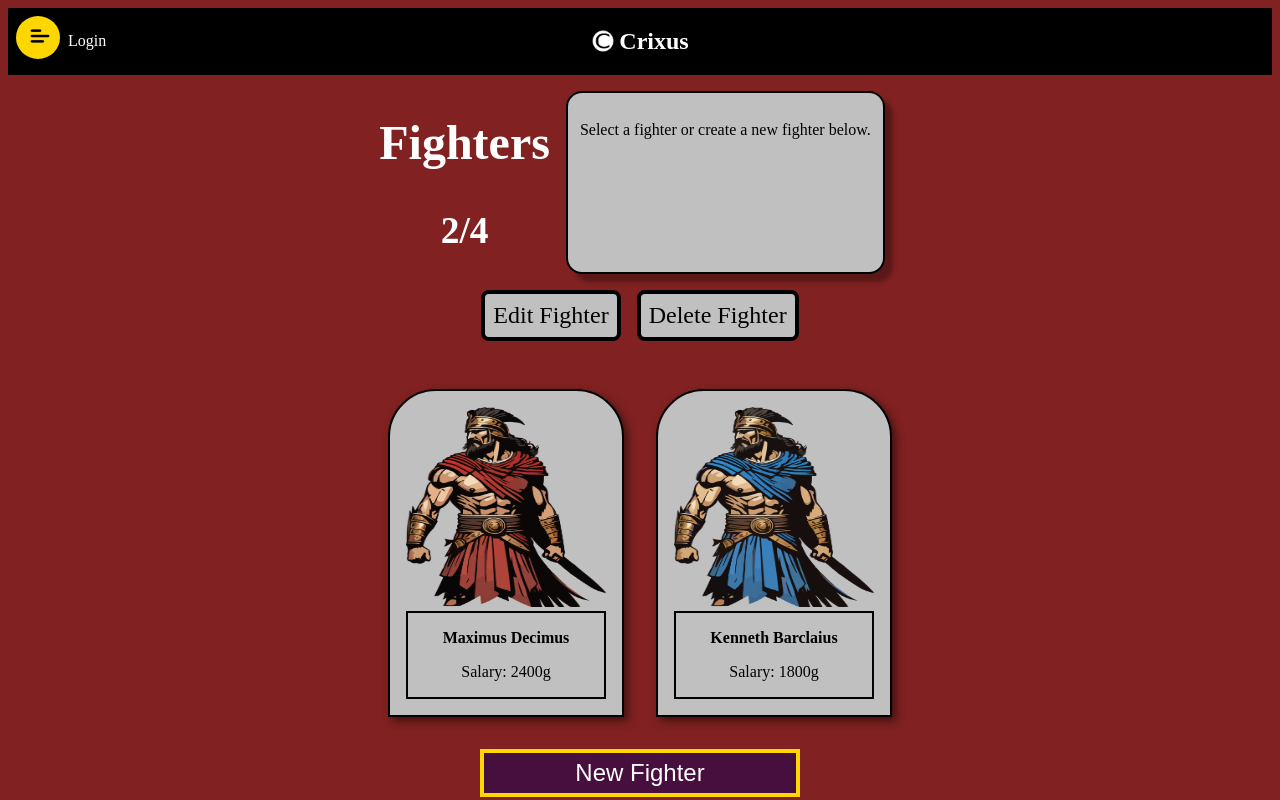
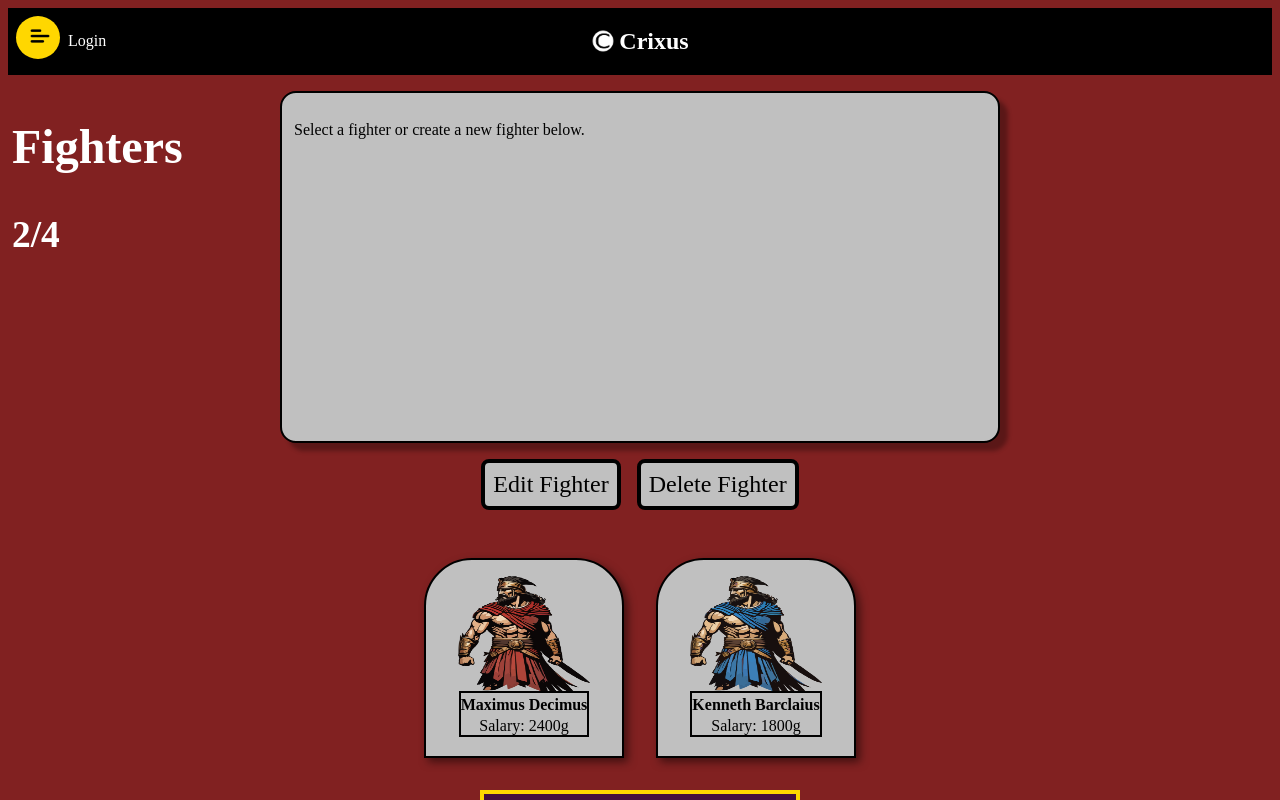
Before and after one commit to Alexander-Sturgeon/OpenSource_Crixus, a React (Vite) app in the folder Crixus/client/: page /fighters in a window 1280 px wide. Shown: the top 800 px of the page. Built offline with nearby package versions, Linux system fonts and the light colour scheme.

Commit message:
styles: fix sizing of fighter detail

```diff
--- a/Crixus/client/src/App.css
+++ b/Crixus/client/src/App.css
@@ -3,3 +3,6 @@ body{
     background-color: #812121;
     /* background-image: radial-gradient(circle at 50% 30%, #3E1E3A 0%, #241023 75%); */
 }
+*{
+      box-sizing: border-box;
+  }
--- a/Crixus/client/src/pages/ViewFighterPage.tsx
+++ b/Crixus/client/src/pages/ViewFighterPage.tsx
@@ -27,24 +27,30 @@ function FightersView(){
     }
     return(
         <section className="fighters-view">
-            <div className="fighter-detail">
+            <div className="fighters-view-upper">
                 <div className="fighters-count-display">
                     <h2>Fighters</h2>
                     <h3>{fighterCount}/4</h3>
                 </div>
+                <div className="fighter-detail">
                     <div className="fighter-selected-body">
                         {!selectedToggle ?
                             <div><p>Select a fighter or create a new fighter below.</p></div>
                             :
+                            <div className="fighter-selected-section">
+                                <h3>Fighter selected</h3>
                                 <div className="fighter-selected">
-                            <h3>Fighter selected</h3>
+
                                     <div className="fighter-selected-details-view">
-                                <div><img src={selectedFighter?.appearance} alt="Fighter Image"/></div>
+                                        <div className="fighter-image-box"><img src={selectedFighter?.appearance} alt="Fighter Image"/></div>
                                         <div className="fighter-selected-details">
                                             <div className="fighter-name-pay">
-                                        <p>First Name: {selectedFighter?.first_name}</p>
-                                        <p>Last Name: {selectedFighter?.last_name}</p>
-                                        <p>Salary: {selectedFighter?.salary}</p>
+                                                <p className="fighter-atr-label">First Name</p>
+                                                <p className="fighter-atr-value">{selectedFighter?.first_name}</p>
+                                                <p className="fighter-atr-label">Last Name</p>
+                                                <p className="fighter-atr-value">{selectedFighter?.last_name}</p>
+                                                <p className="fighter-atr-label">Salary</p>
+                                                <p className="fighter-atr-value">{selectedFighter?.salary}</p>
                                             </div>
                                             <div className="fighter-attributes">
                                                 <div className="fighter-str">
@@ -79,10 +85,14 @@ function FightersView(){
 
 
                                 </div>
+                            </div>
+
                         }
                     </div>
 
                 </div>
+            </div>
+
             <div className="fighter-edt-dlt-btns">
                 <button className="fighter-edit-btn">
                     Edit Fighter
--- a/Crixus/client/src/styles/ViewFighterPage.css
+++ b/Crixus/client/src/styles/ViewFighterPage.css
@@ -1,8 +1,24 @@
+.fighters-view-upper{
+    display: grid;
+    grid-template-columns: 1fr auto 1fr;
+    align-items: start;
+
+}
+.fighters-count-display{
+    color:white;
+    justify-items: left;
+    grid-column: 1;
+    font-size: 2rem;
+    padding: .25rem;
+}
 .fighter-detail{
     display: flex;
     justify-self: center;
+    grid-column: 2;
 }
 .fighter-selected-body{
+    height: 22rem;
+    width: 45rem;
     background-color: #C0C0C0;
     margin: 1rem;
     justify-self: center;
@@ -11,60 +27,110 @@
     box-shadow: .5rem .5rem .25rem rgba(0, 0, 0, .3);
     padding: .75rem;
 }
-.fighters-count-display{
-    color:white;
-    justify-items: center;
-    font-size: 2rem;
+.fighter-selected-section{
+    display: flex;
+    flex-direction: column;
+    height: 100%;
+    width: 100%;
+}
+
+
+.fighter-selected{
+    width: 100%;
+    height: 100%;
+    display: flex;
+    min-height: 0;
 }
 .fighter-selected h3{
     font-size: 2rem;
+    width: 100%;
+    height: 100%;
 }
 .fighter-selected-details-view{
     display: flex;
-    padding: 2rem;
+    width: 100%;
+    height: 100%;
+    min-height: 0;
 }
-.fighter-selected-details-view div img{
-    width: 400px;
-    height: 600px;
+.fighter-selected-details-view > div{
+    min-width: 0;
+    min-height: 0;
+}
+.fighter-image-box{
+    flex: 1;
+}
+.fighter-selected-details-view img{
+    width: 100%;
+    height: 100%;
+    object-fit: contain;
 }
 .fighter-selected-details{
     display: flex;
+    flex-direction: row;
+    flex: 2;
+}
+.fighter-name-pay{
+    flex: 5;
+    justify-items: center;
+    width: 100%;
+    margin-left: .2rem;
+    gap: 0;
+    display: flex;
     flex-direction: column;
 }
-.fighter-name-pay{
-    justify-items: center;
+.fighter-name-pay p{
+    margin: .2rem;
+    min-width: 0;
 }
-.fighter-name-pay p{
-    font-size: 1.5rem;
-    padding: .4rem;
+.fighter-atr-label{
+    opacity: 75%;
+}
+.fighter-atr-value{
+    font-size: 1rem;
     background-color: #565656;
     color: white;
     border-radius: .25rem;
-    width: 10rem;
+    width: 100%;
+    padding: .2rem;
 }
 .fighter-attributes{
+    flex: 4;
     display: flex;
+    flex-direction: column;
     gap: 2rem;
     align-items: center;
-    margin: 1rem;
+}
+.fighter-attributes h3{
+    font-size: .75rem;
+    height: 40%;
+    text-align: center;
+}
+.fighter-attributes p{
+    align-items: center;
 }
 .fighter-str, .fighter-dex, .fighter-con, .fighter-int{
     background-color: #565656;
+    height: 50%;
+    width: 50%;
     color: white;
-    padding: 1rem;
-    justify-items: center;
+    display: flex;
+    flex-direction: column;
+    align-items: center;
     border-radius: 2rem;
+    border: 2px solid black;
+    margin: .2rem 0rem;
+}
+.fighter-list{
+    display: flex;
+    gap: 2rem;
+    justify-content: center;
 }
 .fighter-card-btn{
     all: unset;
     cursor: pointer;
     margin-top: 2rem;
 }
-.fighter-list{
-    display: flex;
-    gap: 2rem;
-    justify-content: center;
-}
+
 
 .fighter-edt-dlt-btns{
     display: flex;
@@ -97,6 +163,7 @@
     border: 4px solid #FFD700;
     background-color: #460F3D;
     align-items: center;
+    cursor: pointer;
 }
 .fighter-link{
     all: unset;
@@ -105,21 +172,34 @@
     font-size: 1.5rem;
     align-self: center;
 }
-
+.fighter-new-btn:hover{
+    transform: translateY(-.25rem);
+}
 
 /* FighterCard */
 .fightercard-body{
+    display: flex;
+    flex-direction: column;
     background-color: #C0C0C0;
     border-radius: 3rem 3rem 0 0;
     padding: 1rem;
     border: 2px solid black;
     box-shadow: .25rem .25rem .5rem rgba(0, 0, 0, .5);
+    height: 12.5rem;
+    width: 12.5rem;
+    align-items: center;
 }
 .fightercard-image{
-    width: 200px;
-    height: 200px;
+    width: 80%;
+    height: 70%;
+    justify-self: center;
 }
 .fightercard-details{
     border: 2px solid black;
     justify-items: center;
+    width: auto;
+    height: auto;
 }
+.fightercard-details p{
+    margin: .2rem 0 0 0;
+}
```
Lines whose indentation alone changed are shown as unchanged.
